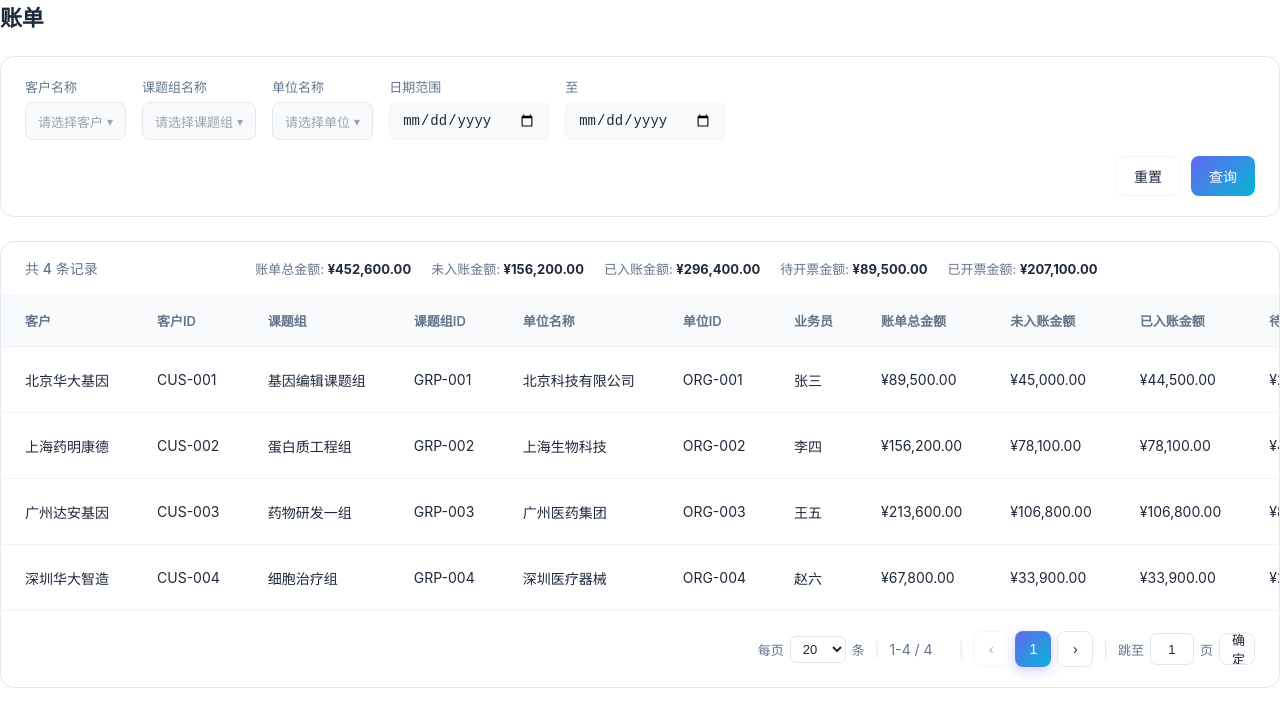
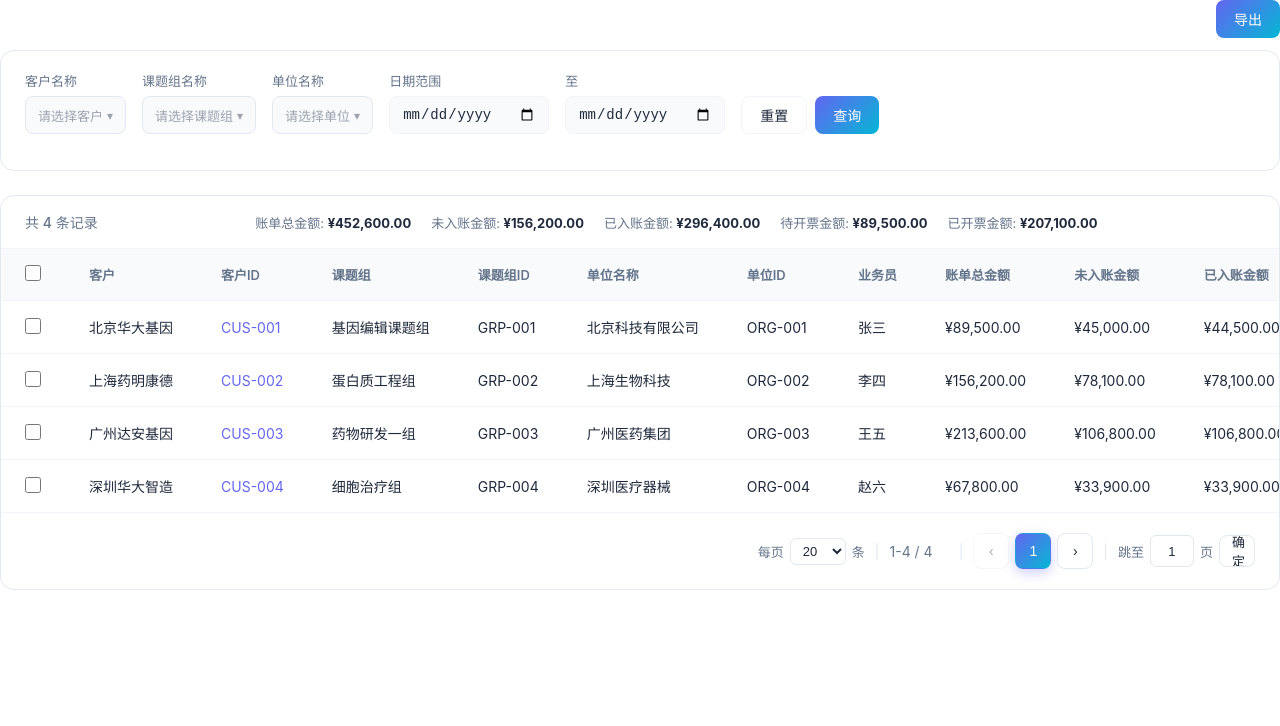
Before and after one commit to Fred-Leifu/prototype, a website: page unbilled.html in a window 1280 px wide. Drawn offline with Linux system fonts and the light colour scheme.

Commit message:
部署更新 2026/6/17 16:41:12

```diff
--- a/unbilled.html
+++ b/unbilled.html
@@ -7,12 +7,12 @@
     <link rel="stylesheet" href="styles.css">
 </head>
 <body style="overflow:auto;background:transparent">
-    <div class="page-header">
-        <h2>账单</h2>
+    <div style="display:flex;justify-content:flex-end;align-items:center;margin-bottom:12px">
+        <button class="btn btn-primary" onclick="parent.alert('导出功能（模拟）')">导出</button>
     </div>
 
     <div class="filter-section">
-        <div class="filter-row">
+        <div class="filter-row" style="flex-wrap:nowrap">
             <div class="filter-item">
                 <label>客户名称</label>
                 <div id="filter-customer-multi"></div>
@@ -33,10 +33,10 @@
                 <label>至</label>
                 <input type="date" id="unbilled-date-end">
             </div>
-        </div>
-        <div class="filter-actions" style="display:flex;gap:10px;justify-content:flex-end">
-            <button class="btn btn-outline" onclick="parent.resetFilter('unbilled')">重置</button>
-            <button class="btn btn-primary" onclick="parent.applyFilter('unbilled')">查询</button>
+            <div class="filter-item" style="flex-direction:row;align-items:flex-end;gap:8px">
+                <button class="btn btn-outline" onclick="parent.resetFilter('unbilled')" style="height:38px">重置</button>
+                <button class="btn btn-primary" onclick="parent.applyFilter('unbilled')" style="height:38px">查询</button>
+            </div>
         </div>
     </div>
 
@@ -58,6 +58,7 @@
             <table class="data-table">
                 <thead>
                     <tr>
+                        <th style="width:40px"><input type="checkbox" onchange="toggleAllCheckbox(this)"></th>
                         <th>客户</th>
                         <th>客户ID</th>
                         <th>课题组</th>
@@ -71,13 +72,13 @@
                         <th>待开票金额</th>
                         <th>已开票金额</th>
                         <th>更新时间</th>
-                        <th>操作</th>
                     </tr>
                 </thead>
                 <tbody>
                     <tr>
+                        <td><input type="checkbox" class="row-checkbox"></td>
                         <td>北京华大基因</td>
-                        <td>CUS-001</td>
+                        <td style="cursor:pointer;color:var(--primary-color)" onclick="openSidePanel('北京华大基因')">CUS-001</td>
                         <td>基因编辑课题组</td>
                         <td>GRP-001</td>
                         <td>北京科技有限公司</td>
@@ -89,11 +90,11 @@
                         <td>¥20,000.00</td>
                         <td>¥24,500.00</td>
                         <td>2024-01-15 14:30</td>
-                        <td><button class="action-btn view" onclick="openSidePanel('北京华大基因')">查看</button></td>
                     </tr>
                     <tr>
+                        <td><input type="checkbox" class="row-checkbox"></td>
                         <td>上海药明康德</td>
-                        <td>CUS-002</td>
+                        <td style="cursor:pointer;color:var(--primary-color)" onclick="openSidePanel('上海药明康德')">CUS-002</td>
                         <td>蛋白质工程组</td>
                         <td>GRP-002</td>
                         <td>上海生物科技</td>
@@ -105,11 +106,11 @@
                         <td>¥45,500.00</td>
                         <td>¥32,600.00</td>
                         <td>2024-01-14 10:15</td>
-                        <td><button class="action-btn view" onclick="openSidePanel('上海药明康德')">查看</button></td>
                     </tr>
                     <tr>
+                        <td><input type="checkbox" class="row-checkbox"></td>
                         <td>广州达安基因</td>
-                        <td>CUS-003</td>
+                        <td style="cursor:pointer;color:var(--primary-color)" onclick="openSidePanel('广州达安基因')">CUS-003</td>
                         <td>药物研发一组</td>
                         <td>GRP-003</td>
                         <td>广州医药集团</td>
@@ -121,11 +122,11 @@
                         <td>¥89,600.00</td>
                         <td>¥17,200.00</td>
                         <td>2024-01-13 16:45</td>
-                        <td><button class="action-btn view" onclick="openSidePanel('广州达安基因')">查看</button></td>
                     </tr>
                     <tr>
+                        <td><input type="checkbox" class="row-checkbox"></td>
                         <td>深圳华大智造</td>
-                        <td>CUS-004</td>
+                        <td style="cursor:pointer;color:var(--primary-color)" onclick="openSidePanel('深圳华大智造')">CUS-004</td>
                         <td>细胞治疗组</td>
                         <td>GRP-004</td>
                         <td>深圳医疗器械</td>
@@ -137,7 +138,6 @@
                         <td>¥22,000.00</td>
                         <td>¥11,900.00</td>
                         <td>2024-01-12 09:00</td>
-                        <td><button class="action-btn view" onclick="openSidePanel('深圳华大智造')">查看</button></td>
                     </tr>
                 </tbody>
             </table>
@@ -261,6 +261,11 @@
             parent.postMessage({ action: 'openSidePanel', title: title }, '*');
         }
 
+        /* ===== 全选勾选框 ===== */
+        function toggleAllCheckbox(master) {
+            document.querySelectorAll('.row-checkbox').forEach(function(cb) { cb.checked = master.checked; });
+        }
+
         /* ===== 初始化多选筛选 ===== */
         window.addEventListener('load', function() {
             document.getElementById('filter-customer-multi').innerHTML = createMultiSelectHTML('ms-filter-customer', demoCustomers, '请选择客户');
```
